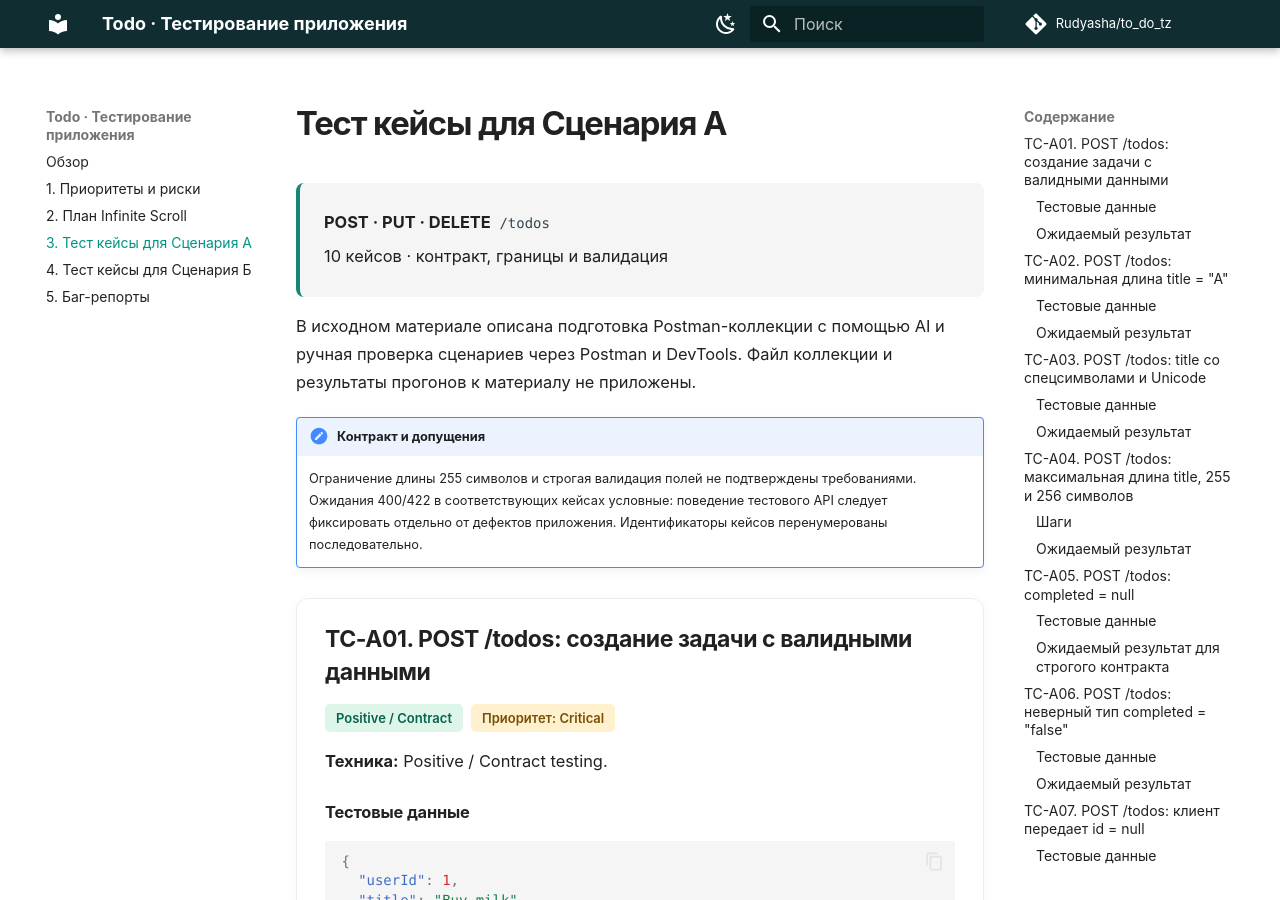
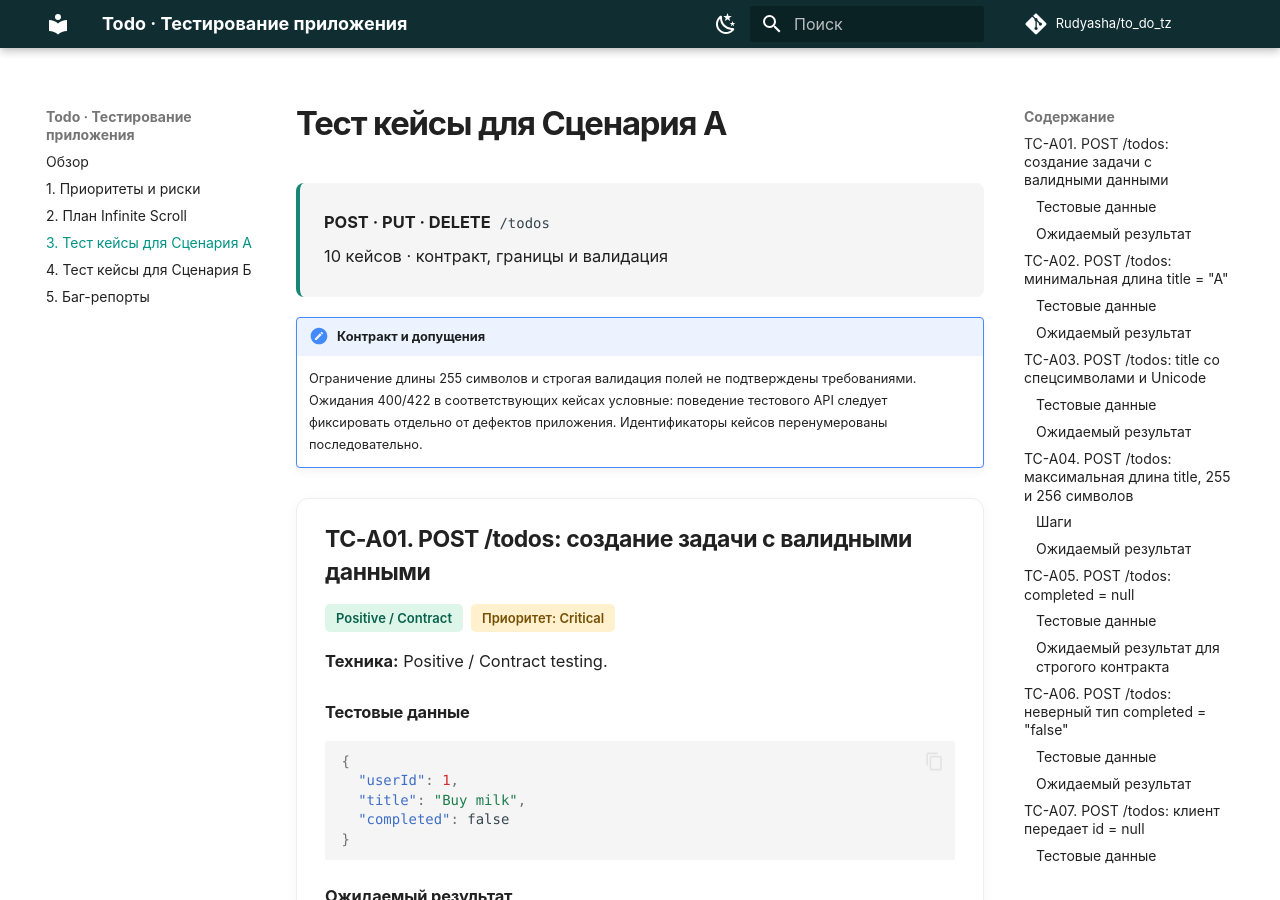
Before and after one commit to Rudyasha/to_do_tz, an MkDocs documentation site: the page built from docs/task-3.md, in a window 1280 px wide and 900 px high. Built offline with MkDocs 1.6.1 and Material for MkDocs 9.7.7, drawn with Linux system fonts in a browser that asks for light colours; comment, search, counter and statistics services are not loaded.

Commit message:
Update task-3.md

```diff
--- a/docs/task-3.md
+++ b/docs/task-3.md
@@ -7,8 +7,6 @@
 10 кейсов · контракт, границы и валидация
 
 </div>
-
-В исходном материале описана подготовка Postman-коллекции с помощью AI и ручная проверка сценариев через Postman и DevTools. Файл коллекции и результаты прогонов к материалу не приложены.
 
 !!! note "Контракт и допущения"
     Ограничение длины 255 символов и строгая валидация полей не подтверждены требованиями. Ожидания 400/422 в соответствующих кейсах условные: поведение тестового API следует фиксировать отдельно от дефектов приложения. Идентификаторы кейсов перенумерованы последовательно.
```
